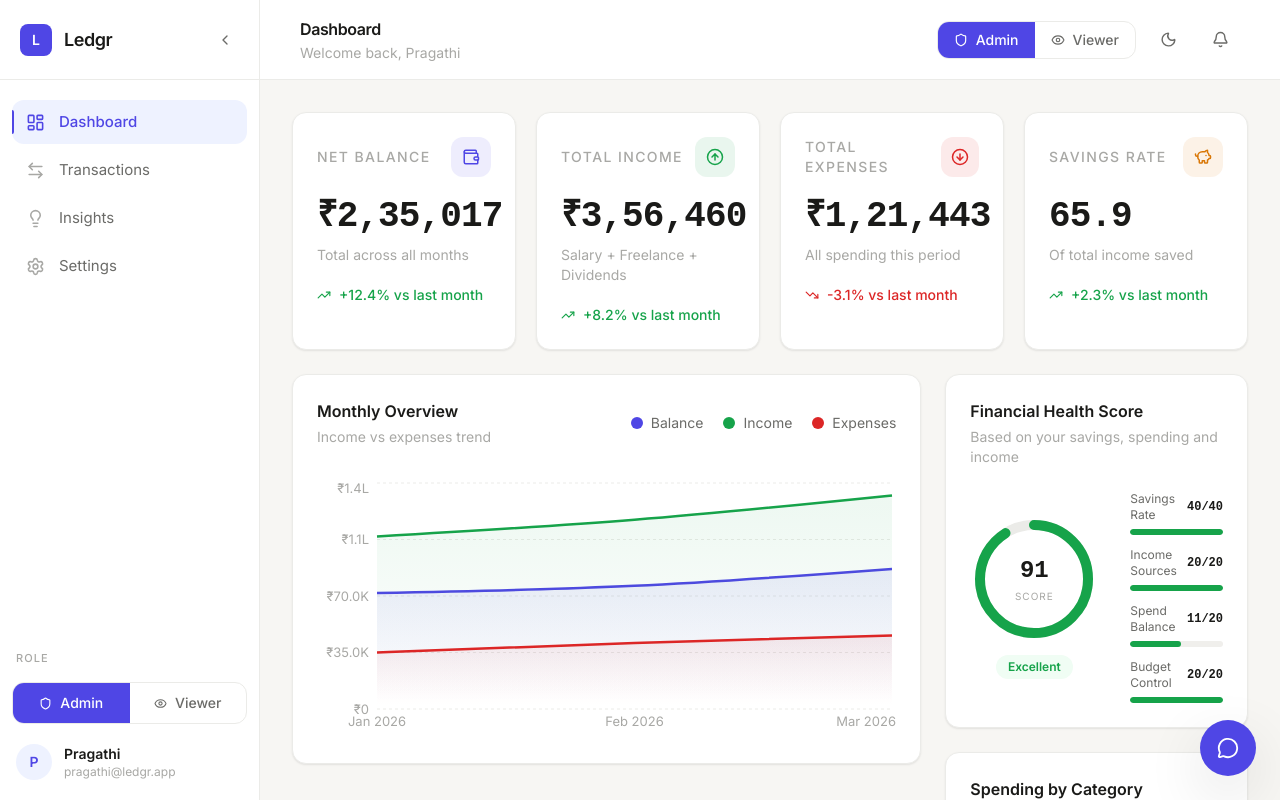
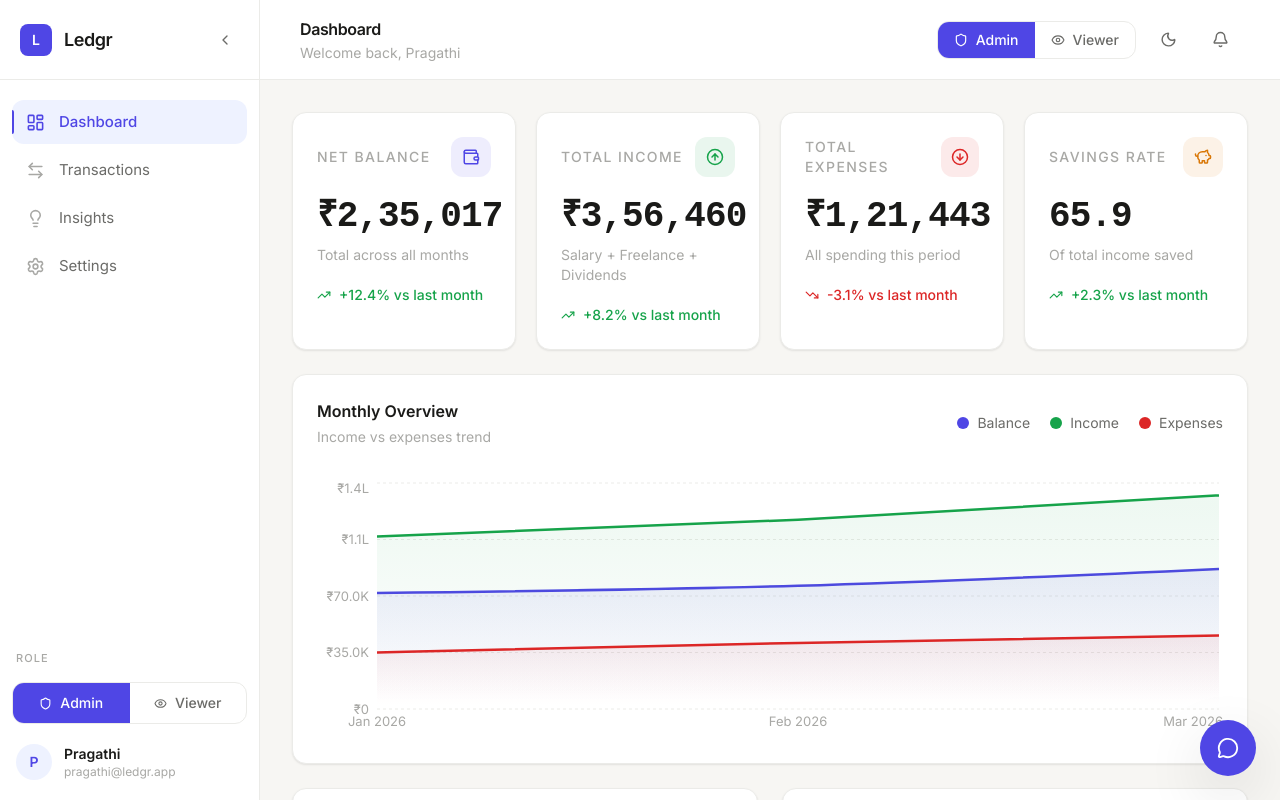
Before and after one commit to pragathii2611/ledgr, a React (Vite) app: page / in a window 1280 px wide. Built offline with nearby package versions, Linux system fonts and the light colour scheme.

Commit message:
fix health score colors, sidebar default open, insufficient data state

```diff
--- a/src/components/dashboard/HealthScore.jsx
+++ b/src/components/dashboard/HealthScore.jsx
@@ -1,5 +1,10 @@
 import { useEffect, useState } from "react";
-import { getSavingsRate, getTopCategory, getTotalIncome, getTotalExpenses } from "../../utils/calculations";
+import {
+  getSavingsRate,
+  getTopCategory,
+  getTotalIncome,
+  getTotalExpenses,
+} from "../../utils/calculations";
 import { user } from "../../data/mockData";
 
 function calculateHealthScore(transactions) {
@@ -10,30 +15,37 @@ function calculateHealthScore(transactions) {
   const savingsRate = income > 0 ? (income - expenses) / income : 0;
   const topCat = getTopCategory(transactions);
   const topCatPct = topCat ? topCat.percentage / 100 : 0;
-  const incomeTypes = new Set(transactions.filter(t => t.type === "income").map(t => t.category)).size;
+  const incomeTypes = new Set(
+    transactions.filter((t) => t.type === "income").map((t) => t.category)
+  ).size;
   const spent = transactions
-    .filter(t => {
+    .filter((t) => {
       const d = new Date(t.date);
       const now = new Date();
-      return t.type === "expense" && d.getMonth() === now.getMonth();
+      return (
+        t.type === "expense" &&
+        d.getMonth() === now.getMonth() &&
+        d.getFullYear() === now.getFullYear()
+      );
     })
     .reduce((s, t) => s + t.amount, 0);
   const budgetAdherence = Math.max(0, 1 - spent / user.monthlyBudget);
 
-  // score components out of 100
-  const savingsScore = Math.min(savingsRate * 200, 40);       // max 40pts
-  const diversityScore = Math.min(incomeTypes * 10, 20);      // max 20pts
-  const concentrationScore = Math.max(0, (1 - topCatPct) * 20); // max 20pts
-  const budgetScore = budgetAdherence * 20;                   // max 20pts
+  const savingsScore = Math.min(savingsRate * 200, 40);
+  const diversityScore = Math.min(incomeTypes * 10, 20);
+  const concentrationScore = Math.max(0, (1 - topCatPct) * 20);
+  const budgetScore = budgetAdherence * 20;
 
-  return Math.round(savingsScore + diversityScore + concentrationScore + budgetScore);
+  return Math.round(
+    savingsScore + diversityScore + concentrationScore + budgetScore
+  );
 }
 
 function getScoreLabel(score) {
-  if (score >= 80) return { label: "Excellent", color: "#16A34A", bg: "#F0FDF4", dark: "#052e16" };
-  if (score >= 60) return { label: "Good", color: "#4F46E5", bg: "#EEF2FF", dark: "#1e1b4b" };
-  if (score >= 40) return { label: "Fair", color: "#D97706", bg: "#FFFBEB", dark: "#2d1a06" };
-  return { label: "Needs Work", color: "#DC2626", bg: "#FEF2F2", dark: "#2d0a0a" };
+  if (score >= 80) return { label: "Excellent", color: "#4F46E5" };
+  if (score >= 60) return { label: "Good", color: "#16A34A" };
+  if (score >= 40) return { label: "Fair", color: "#D97706" };
+  return { label: "Needs Work", color: "#DC2626" };
 }
 
 function AnimatedRing({ score, color }) {
@@ -61,7 +73,6 @@ function AnimatedRing({ score, color }) {
   return (
     <div className="relative w-32 h-32 flex items-center justify-center">
       <svg width="128" height="128" viewBox="0 0 128 128" className="-rotate-90">
-        {/* background ring */}
         <circle
           cx="64" cy="64" r={radius}
           fill="none"
@@ -69,7 +80,6 @@ function AnimatedRing({ score, color }) {
           strokeWidth="10"
           className="dark:stroke-[#2E2E2C]"
         />
-        {/* progress ring */}
         <circle
           cx="64" cy="64" r={radius}
           fill="none"
@@ -81,7 +91,6 @@ function AnimatedRing({ score, color }) {
           style={{ transition: "stroke-dashoffset 0.016s linear" }}
         />
       </svg>
-      {/* center text */}
       <div className="absolute inset-0 flex flex-col items-center justify-center">
         <span className="text-2xl font-bold text-[#1A1A18] dark:text-[#F0EFEC] font-mono">
           {displayed}
@@ -95,21 +104,58 @@ function AnimatedRing({ score, color }) {
 }
 
 export default function HealthScore({ transactions, isLoading }) {
-  if (isLoading) return null;
+  if (isLoading || !transactions || transactions.length === 0) return null;
 
   const score = calculateHealthScore(transactions);
-  const { label, color, bg, dark } = getScoreLabel(score);
+  const { label, color } = getScoreLabel(score);
+
+  const income = getTotalIncome(transactions);
+  const expenses = getTotalExpenses(transactions);
+  const savingsRate = income > 0 ? (income - expenses) / income : 0;
+  const topCat = getTopCategory(transactions);
+  const topCatPct = topCat ? topCat.percentage / 100 : 0;
+  const incomeTypes = new Set(
+    transactions.filter((t) => t.type === "income").map((t) => t.category)
+  ).size;
+  const spent = transactions
+    .filter((t) => {
+      const d = new Date(t.date);
+      const now = new Date();
+      return (
+        t.type === "expense" &&
+        d.getMonth() === now.getMonth() &&
+        d.getFullYear() === now.getFullYear()
+      );
+    })
+    .reduce((s, t) => s + t.amount, 0);
+  const budgetAdherence = Math.max(0, 1 - spent / user.monthlyBudget);
 
   const breakdown = [
-    { label: "Savings Rate", value: Math.min(parseFloat(getSavingsRate(transactions)) * 2, 40).toFixed(0), max: 40 },
-    { label: "Income Sources", value: Math.min(new Set(transactions.filter(t => t.type === "income").map(t => t.category)).size * 10, 20).toFixed(0), max: 20 },
-    { label: "Spend Balance", value: Math.max(0, (1 - (getTopCategory(transactions)?.percentage || 0) / 100) * 20).toFixed(0), max: 20 },
-    { label: "Budget Control", value: Math.max(0, (1 - transactions.filter(t => { const d = new Date(t.date); const n = new Date(); return t.type === "expense" && d.getMonth() === n.getMonth(); }).reduce((s, t) => s + t.amount, 0) / user.monthlyBudget) * 20).toFixed(0), max: 20 },
+    {
+      label: "Savings Rate",
+      value: Math.min(savingsRate * 200, 40),
+      max: 40,
+    },
+    {
+      label: "Income Sources",
+      value: Math.min(incomeTypes * 10, 20),
+      max: 20,
+    },
+    {
+      label: "Spend Balance",
+      value: Math.max(0, (1 - topCatPct) * 20),
+      max: 20,
+    },
+    {
+      label: "Budget Control",
+      value: budgetAdherence * 20,
+      max: 20,
+    },
   ];
 
   return (
-    <div className="bg-white dark:bg-[#242422] border border-[#EBEBE8] dark:border-[#2E2E2C] rounded-card shadow-card p-6">
-      <div className="mb-6">
+    <div className="bg-white dark:bg-[#242422] border border-[#EBEBE8] dark:border-[#2E2E2C] rounded-card shadow-card p-6 flex flex-col">
+      <div className="mb-5">
         <p className="text-base font-semibold text-[#1A1A18] dark:text-[#F0EFEC]">
           Financial Health Score
         </p>
@@ -118,24 +164,29 @@ export default function HealthScore({ transactions, isLoading }) {
         </p>
       </div>
 
-      <div className="flex items-center gap-8">
+      <div className="flex items-center gap-6 flex-1">
         {/* ring */}
         <div className="flex flex-col items-center gap-3 shrink-0">
           <AnimatedRing score={score} color={color} />
           <span
             className="text-xs font-semibold px-3 py-1 rounded-full"
-            style={{ color, backgroundColor: bg }}
+            style={{
+              color,
+              backgroundColor: `${color}15`,
+            }}
           >
             {label}
           </span>
         </div>
 
-        {/* breakdown */}
+        {/* breakdown bars */}
         <div className="flex-1 space-y-3">
           {breakdown.map((b) => (
             <div key={b.label}>
               <div className="flex items-center justify-between mb-1.5">
-                <span className="text-xs text-[#6B6B68] dark:text-[#8C8C88]">{b.label}</span>
+                <span className="text-xs text-[#6B6B68] dark:text-[#8C8C88]">
+                  {b.label}
+                </span>
                 <span className="text-xs font-semibold font-mono text-[#1A1A18] dark:text-[#F0EFEC]">
                   {Math.round(b.value)}/{b.max}
                 </span>
@@ -143,13 +194,24 @@ export default function HealthScore({ transactions, isLoading }) {
               <div className="w-full h-1.5 bg-[#F0EFEC] dark:bg-[#2E2E2C] rounded-full overflow-hidden">
                 <div
                   className="h-full rounded-full transition-all duration-700"
-                  style={{ width: `${(b.value / b.max) * 100}%`, backgroundColor: color }}
+                  style={{
+                    width: `${(b.value / b.max) * 100}%`,
+                    backgroundColor: color,
+                  }}
                 />
               </div>
             </div>
           ))}
         </div>
       </div>
+
+      {/* bottom summary */}
+      <div className="mt-5 pt-4 border-t border-[#EBEBE8] dark:border-[#2E2E2C]">
+        <p className="text-xs text-[#A8A8A5]">
+          Score based on {transactions.length} transactions across{" "}
+          {new Set(transactions.map((t) => t.date.slice(0, 7))).size} months
+        </p>
+      </div>
     </div>
   );
 }
--- a/src/pages/Dashboard.jsx
+++ b/src/pages/Dashboard.jsx
@@ -15,18 +15,21 @@ export default function Dashboard() {
 
   return (
     <div className="space-y-6">
+      {/* KPI Cards */}
       <KPICards transactions={transactions} isLoading={isLoading} />
 
-      <div className="grid grid-cols-1 lg:grid-cols-3 gap-6">
-        <div className="lg:col-span-2">
-          <TrendChart transactions={transactions} isLoading={isLoading} />
-        </div>
-        <div className="lg:col-span-1 space-y-6">
+      {/* Trend Chart — full width */}
+      <TrendChart transactions={transactions} isLoading={isLoading} />
+
+      {/* Health Score + Category — side by side */}
+      {transactions.length > 0 && (
+        <div className="grid grid-cols-1 lg:grid-cols-2 gap-6">
           <HealthScore transactions={transactions} isLoading={isLoading} />
           <CategoryChart transactions={transactions} isLoading={isLoading} />
         </div>
-      </div>
+      )}
 
+      {/* Recent Transactions */}
       <RecentTransactions transactions={transactions} isLoading={isLoading} />
     </div>
   );
--- a/src/pages/Insights.jsx
+++ b/src/pages/Insights.jsx
@@ -243,6 +243,7 @@ export default function Insights() {
   const saved = m.income - m.expenses;
   const rate = m.income > 0 ? ((saved / m.income) * 100).toFixed(1) : 0;
   const isPositive = saved >= 0;
+  const hasData = m.income > 0 || m.expenses > 0;
   return (
     <div
       key={m.month}
@@ -252,6 +253,7 @@ export default function Insights() {
         <p className="text-sm font-semibold text-[#1A1A18] dark:text-[#F0EFEC]">
           {m.month}
         </p>
+        {hasData ? (
           <div className="flex items-center gap-1">
             {isPositive
               ? <TrendingUp size={14} className="text-[#16A34A]" />
@@ -261,7 +263,11 @@ export default function Insights() {
               {rate}% saved
             </span>
           </div>
+        ) : (
+          <span className="text-xs text-[#A8A8A5]">Insufficient data</span>
+        )}
       </div>
+      {hasData ? (
         <div className="grid grid-cols-2 gap-3">
           <div>
             <p className="text-xs text-[#A8A8A5] mb-1">Income</p>
@@ -276,6 +282,9 @@ export default function Insights() {
             </p>
           </div>
         </div>
+      ) : (
+        <p className="text-xs text-[#A8A8A5]">No transactions this month yet.</p>
+      )}
     </div>
   );
 })}
--- a/src/store/appStore.js
+++ b/src/store/appStore.js
@@ -4,11 +4,9 @@ import { persist } from "zustand/middleware";
 export const useAppStore = create(
   persist(
     (set) => ({
-      // role
       role: "admin",
       setRole: (role) => set({ role }),
 
-      // theme
       isDarkMode: false,
       toggleDarkMode: () =>
         set((state) => {
@@ -21,11 +19,9 @@ export const useAppStore = create(
           return { isDarkMode: next };
         }),
 
-      // active page
       activePage: "dashboard",
       setActivePage: (page) => set({ activePage: page }),
 
-      // sidebar
       isSidebarOpen: true,
       toggleSidebar: () =>
         set((state) => ({ isSidebarOpen: !state.isSidebarOpen })),
@@ -33,7 +29,6 @@ export const useAppStore = create(
     {
       name: "ledgr-app",
       onRehydrateStorage: () => (state) => {
-        // reapply dark mode class on page reload
         if (state?.isDarkMode) {
           document.documentElement.classList.add("dark");
         }
```
Lines whose indentation alone changed are shown as unchanged.
